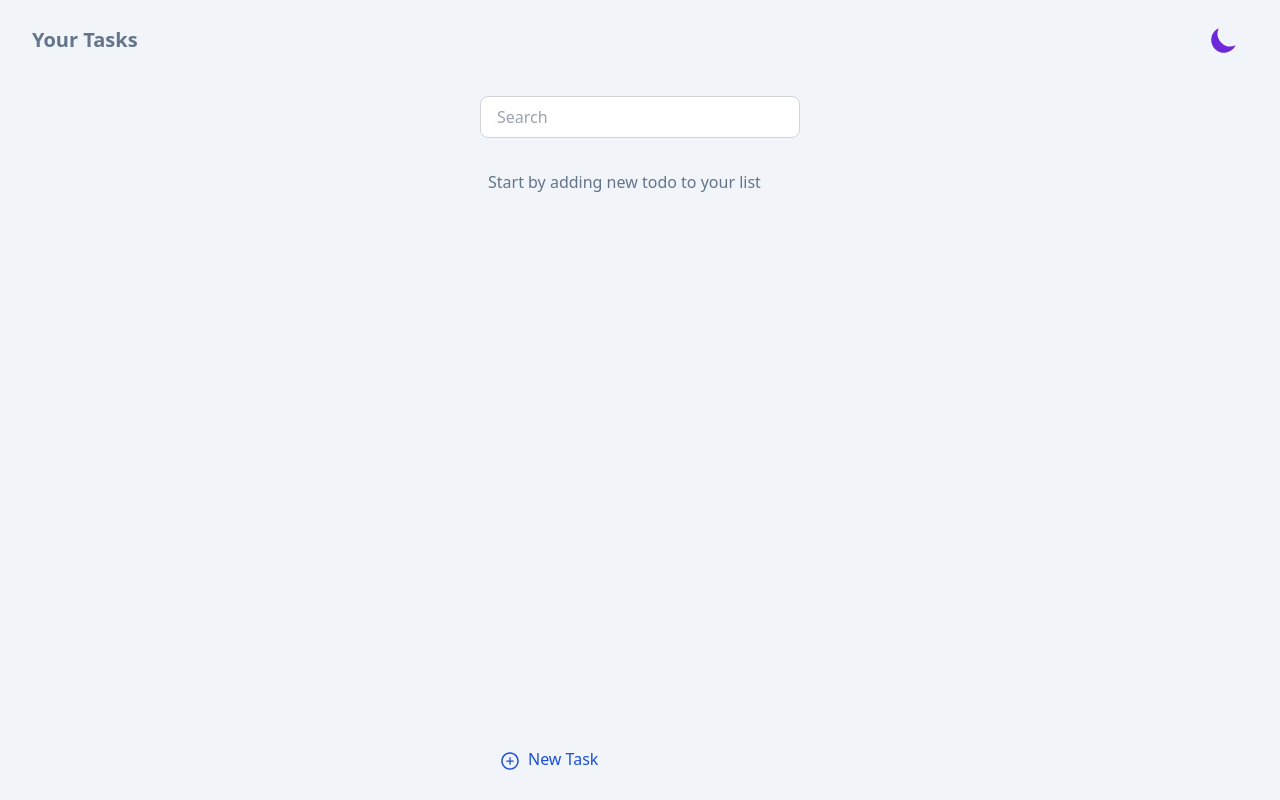
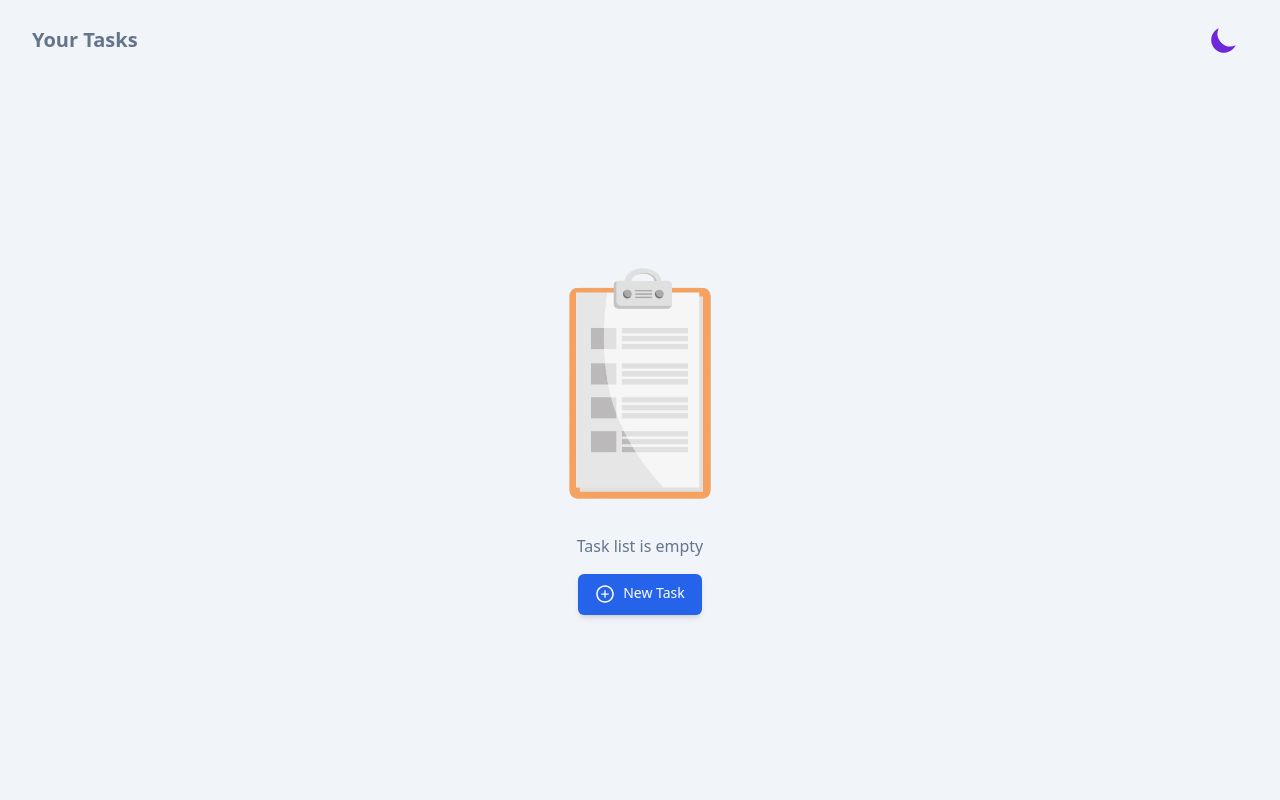
Before and after one commit to valeian3/todoapp, a React (Vite) app: page / in a window 1280 px wide. Built offline with nearby package versions, Linux system fonts and the light colour scheme.

Commit message:
add modal provider and improve empty list screen with picture

```diff
--- a/src/App.tsx
+++ b/src/App.tsx
@@ -11,9 +11,13 @@ function App() {
   return (
     <div className="h-dvh flex flex-col bg-slate-100 dark:bg-slate-700 tablet:items-center transition-colors duration-100">
       <Header />
-      <div className="px-4 py-4 tablet:px-8 tablet:w-3/5 laptop:w-2/5 desktop:w-96">
-        <Search />
-      </div>
+      {!todos.length ? (
+        ""
+      ) : (
+        <div className="px-4 py-4 tablet:px-8 tablet:w-3/5 laptop:w-2/5 desktop:w-96">
+          <Search />
+        </div>
+      )}
       <div className="flex flex-col flex-grow px-4 py-4 overflow-hidden tablet:px-8 tablet:w-3/5 laptop:w-2/5 desktop:w-96">
         <main className="flex-grow overflow-hidden relative">
           <div className="absolute inset-0 overflow-y-auto">
--- a/src/components/Footer.tsx
+++ b/src/components/Footer.tsx
@@ -2,13 +2,13 @@ import { useState } from "react";
 
 import Modal from "../ui-components/Modal";
 
-import { useTodoContext } from "../lib/hooks";
+import { useModalContext, useTodoContext } from "../lib/hooks";
 
 import { SENSITIVE_WORDS } from "../lib/constants";
 
 export default function Footer() {
-  const { addTodo } = useTodoContext();
-  const [modalOpen, setModalOpen] = useState<boolean>(false);
+  const { todos, addTodo } = useTodoContext();
+  const { modalOpen, setModalOpen } = useModalContext();
   const [modalAlertOpen, setModalAlertOpen] = useState<boolean>(false);
   const [todoContent, setTodoContent] = useState<string>("");
 
@@ -45,6 +45,9 @@ export default function Footer() {
   return (
     <>
       <div className="flex justify-between mt-4">
+        {!todos.length ? (
+          ""
+        ) : (
           <button
             type="button"
             data-modal-target="authentication-modal"
@@ -62,6 +65,8 @@ export default function Footer() {
             </svg>
             <p className="mb-[3px]">New Task</p>
           </button>
+        )}
+
         {/* TODO: feature, implement lists */}
         {/* <button
           type="button"
@@ -71,6 +76,7 @@ export default function Footer() {
         </button> */}
       </div>
 
+      {/* New task modal*/}
       <Modal
         title="New Task"
         actions={{
@@ -111,6 +117,8 @@ export default function Footer() {
           </form>
         </div>
       </Modal>
+
+      {/* Alert, sensitive word modal*/}
       <Modal
         title="Alert"
         actions={{
--- a/src/components/TodoList.tsx
+++ b/src/components/TodoList.tsx
@@ -1,6 +1,8 @@
-import { useTodoContext } from "../lib/hooks";
+import { useModalContext, useTodoContext } from "../lib/hooks";
 import { Todo } from "../lib/types";
 import TodoItem from "./TodoItem";
+
+import emptyListIcon from "../assets/empty-checklist-icon.png";
 
 interface TodoListProps {
   todos: Todo[];
@@ -8,12 +10,33 @@ interface TodoListProps {
 
 export default function TodoList({ todos }: TodoListProps) {
   const { query } = useTodoContext();
+  const { setModalOpen } = useModalContext();
 
-  if (todos.length === 0)
+  if (!todos.length)
     return (
-      <p className="mx-2 text-slate-500 dark:text-slate-200">
-        Start by adding new todo to your list
-      </p>
+      <div className="w-full h-full flex gap-4 flex-col items-center justify-center">
+        <img src={emptyListIcon} alt="Empty list icon" className="h-2/5" />
+        <span className="text-slate-500 dark:text-slate-200">
+          Task list is empty
+        </span>
+        <button
+          type="button"
+          data-modal-target="authentication-modal"
+          data-modal-toggle="authentication-modal"
+          onClick={() => setModalOpen(true)}
+          className="rounded-md bg-blue-600 py-2 px-4 border border-transparent text-center text-sm text-white transition-all shadow-md hover:shadow-lg focus:bg-blue-700 focus:shadow-none active:bg-blue-700 hover:bg-blue-700 active:shadow-none disabled:pointer-events-none disabled:opacity-50 disabled:shadow-none inline-flex items-center"
+        >
+          <svg
+            className="w-5 h-5 me-2"
+            fill="currentColor"
+            viewBox="0 0 1024 1024"
+          >
+            <path d="M696 480H544V328c0-4.4-3.6-8-8-8h-48c-4.4 0-8 3.6-8 8v152H328c-4.4 0-8 3.6-8 8v48c0 4.4 3.6 8 8 8h152v152c0 4.4 3.6 8 8 8h48c4.4 0 8-3.6 8-8V544h152c4.4 0 8-3.6 8-8v-48c0-4.4-3.6-8-8-8z" />
+            <path d="M512 64C264.6 64 64 264.6 64 512s200.6 448 448 448 448-200.6 448-448S759.4 64 512 64zm0 820c-205.4 0-372-166.6-372-372s166.6-372 372-372 372 166.6 372 372-166.6 372-372 372z" />
+          </svg>
+          <p className="mb-[3px]">New Task</p>
+        </button>
+      </div>
     );
   return (
     <>
--- /dev/null
+++ b/src/contexts/ModalProvider.tsx
@@ -0,0 +1,25 @@
+import { createContext, PropsWithChildren, useState } from "react";
+
+type ModalContext = {
+  modalOpen: boolean;
+  setModalOpen: React.Dispatch<React.SetStateAction<boolean>>;
+};
+
+export const ModalContext = createContext<ModalContext | undefined>(undefined);
+
+const ModalProvider = ({ children }: PropsWithChildren) => {
+  const [modalOpen, setModalOpen] = useState<boolean>(false);
+
+  return (
+    <ModalContext.Provider
+      value={{
+        modalOpen,
+        setModalOpen,
+      }}
+    >
+      {children}
+    </ModalContext.Provider>
+  );
+};
+
+export default ModalProvider;
--- a/src/lib/hooks.ts
+++ b/src/lib/hooks.ts
@@ -1,10 +1,19 @@
 import { useContext, useState, useRef, useEffect } from "react";
 import { TodoContext } from "../contexts/TodoProvider";
+import { ModalContext } from "../contexts/ModalProvider";
 
 export const useTodoContext = () => {
   const context = useContext(TodoContext);
   if (!context) {
     throw new Error("useTodoContext must be used within a TodoProvider");
+  }
+  return context;
+};
+
+export const useModalContext = () => {
+  const context = useContext(ModalContext);
+  if (!context) {
+    throw new Error("useModalContext must be used within a ModalProvider");
   }
   return context;
 };
--- a/src/main.tsx
+++ b/src/main.tsx
@@ -4,11 +4,14 @@ import App from "./App.tsx";
 import "./index.css";
 
 import TodoProvider from "./contexts/TodoProvider.tsx";
+import ModalProvider from "./contexts/ModalProvider.tsx";
 
 createRoot(document.getElementById("root")!).render(
   <StrictMode>
     <TodoProvider>
-      <App />
+      <ModalProvider>
+        <App />
+      </ModalProvider>
     </TodoProvider>
   </StrictMode>
 );
```
Also changed, not shown: src/assets/empty-checklist-icon.png (added). Lines whose indentation alone changed are shown as unchanged.
